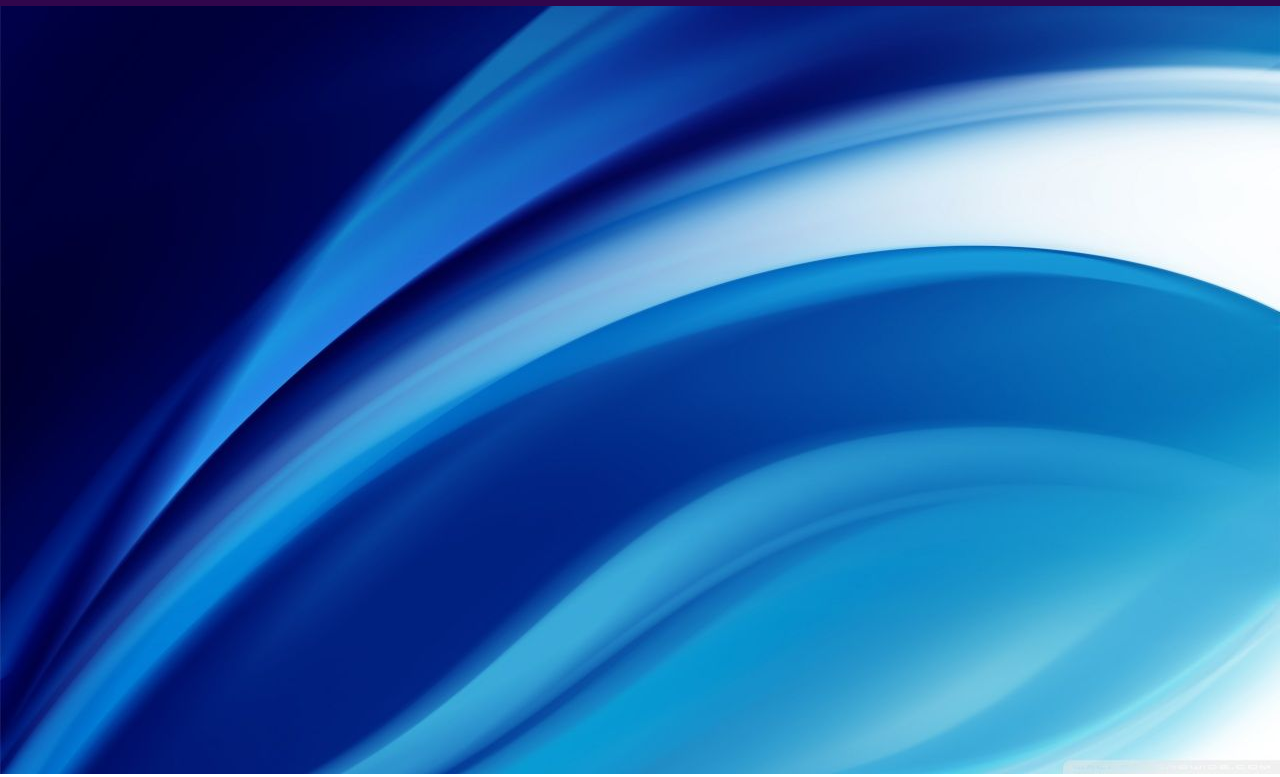
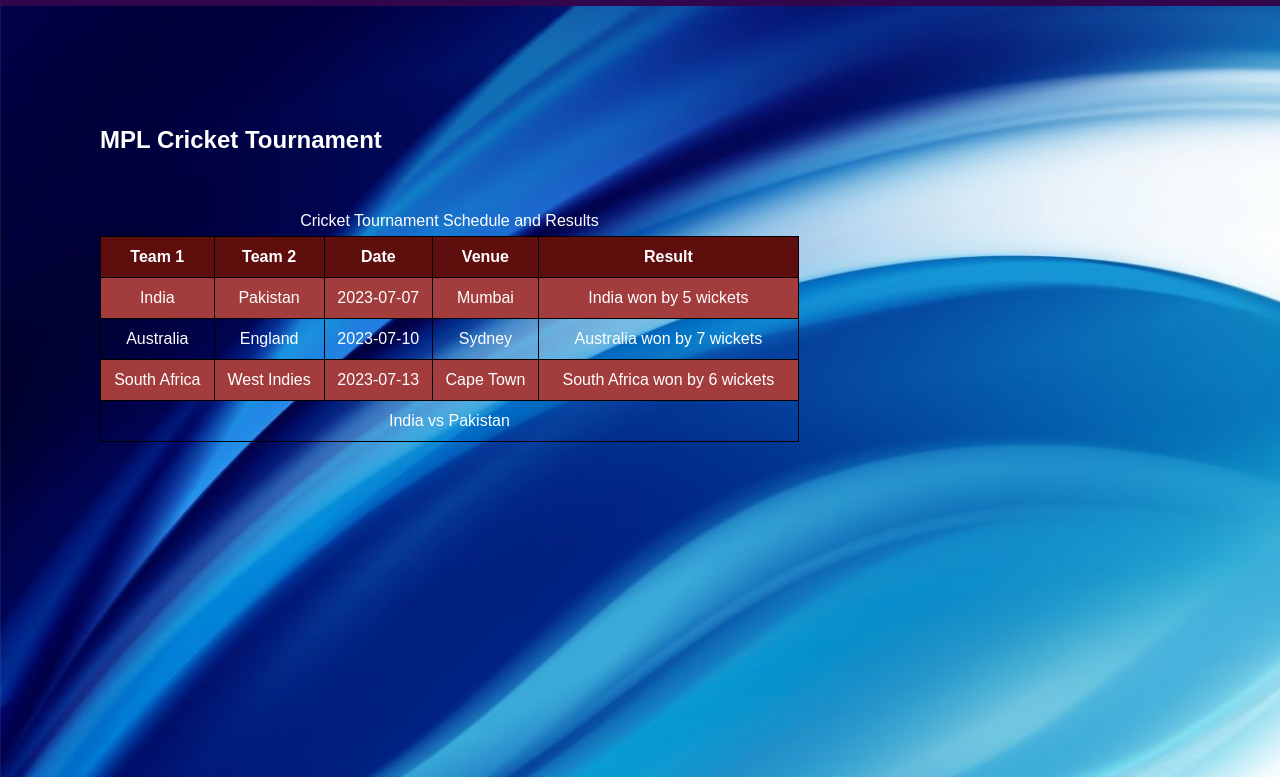
Before and after one commit to rhmunna143/practice-form-and-tble, a plain HTML site: page table.html in a window 1280 px wide. Shown: the part 44-821 px from the top of the page. Drawn offline with Linux system fonts and the light colour scheme.

Commit message:
table completed

```diff
--- a/css/table.css
+++ b/css/table.css
@@ -2,7 +2,58 @@ main {
     background-image: url("../images/back2.jpg");
     height: 100vh;
     color: white;
-    background-position: cover;
+    background-size: cover;
     background-repeat: no-repeat;
+    position: relative;
 
 }
+
+.title {
+    position: absolute;
+    top: 100px;
+}
+
+h2 {
+    margin-left: 100px;
+}
+
+table {
+    margin-left: 100px;
+    align-items: center;
+}
+
+.table {
+    position: absolute;
+    top: 200px
+}
+
+/* For the table */
+
+table {
+    border-collapse: collapse;
+    width: 100%;
+    border: 1px solid black;
+    line-height: 30px;
+  }
+
+  th, td {
+    text-align: center;
+    padding: 5px;
+    border: 1px solid black;
+  }
+
+  th {
+    background-color: #5f0e0e;
+  }
+
+  tr:nth-child(even) {
+    background-color: #a33d3d;
+  }
+
+  .winner {
+    color: green;
+  }
+
+  .loser {
+    color: red;
+  }
--- a/table.html
+++ b/table.html
@@ -25,7 +25,46 @@
     </header>
 
     <main>
+        <div class="title">
+            <h2>MPL Cricket Tournament</h2>
+        </div>
 
+        <div class="table">
+            <table>
+                <caption>Cricket Tournament Schedule and Results</caption>
+                <tr>
+                <th>Team 1</th>
+                <th>Team 2</th>
+                <th>Date</th>
+                <th>Venue</th>
+                <th>Result</th>
+                </tr>
+                <tr>
+                <td>India</td>
+                <td>Pakistan</td>
+                <td>2023-07-07</td>
+                <td>Mumbai</td>
+                <td>India won by 5 wickets</td>
+                </tr>
+                <tr>
+                <td>Australia</td>
+                <td>England</td>
+                <td>2023-07-10</td>
+                <td>Sydney</td>
+                <td>Australia won by 7 wickets</td>
+                </tr>
+                <tr>
+                <td>South Africa</td>
+                <td>West Indies</td>
+                <td>2023-07-13</td>
+                <td>Cape Town</td>
+                <td>South Africa won by 6 wickets</td>
+                </tr>
+                <tr>
+                    <td colspan="5">India vs Pakistan</td>
+                </tr>
+            </table>
+        </div>
     </main>
 
     <!-- footer section -->
```
